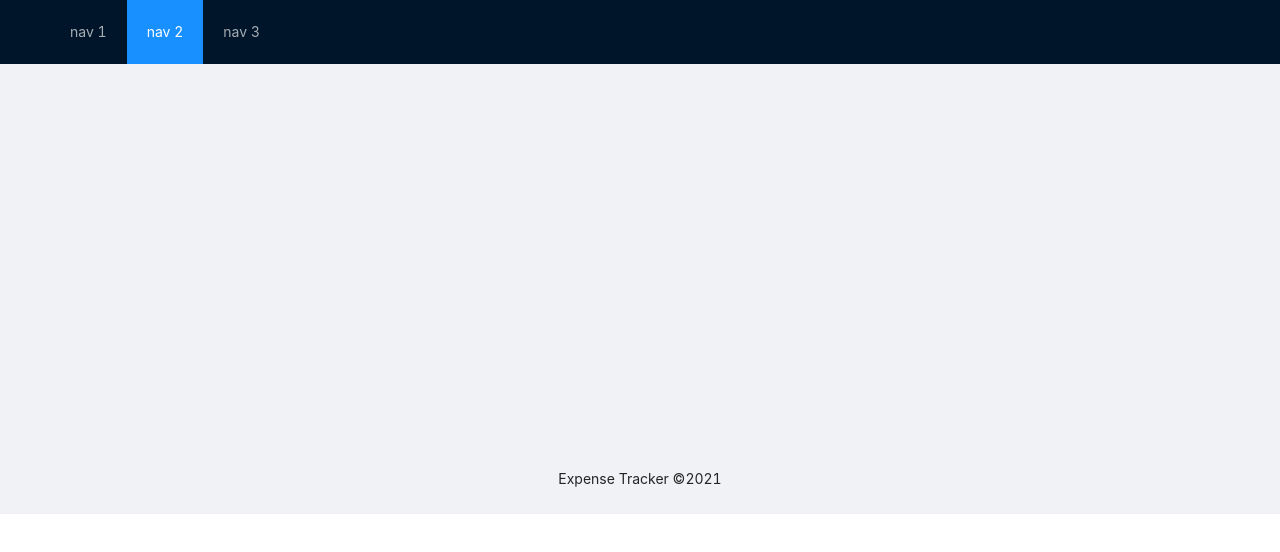
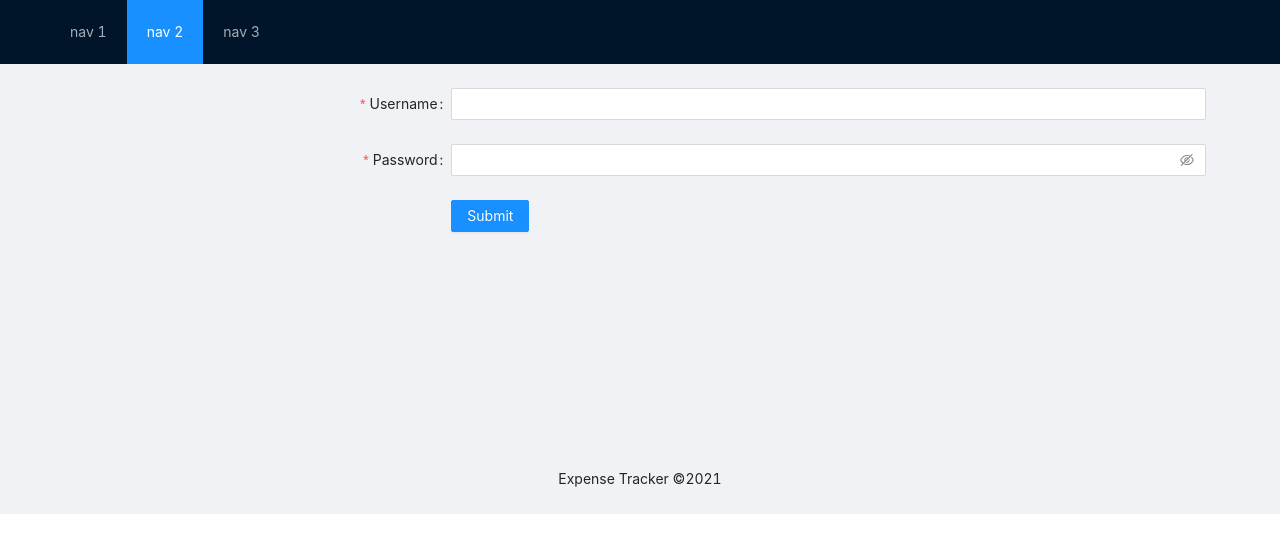
Before and after one commit to selcukbesli/expense-tracker, a React (Create React App) app: page /login in a window 1280 px wide. Shown: the top 552 px of the page. Built offline with nearby package versions, Linux system fonts and the light colour scheme.

Commit message:
Sign in page

```diff
--- a/src/App.tsx
+++ b/src/App.tsx
@@ -1,6 +1,7 @@
 import { Layout, Menu } from "antd";
 
 import { Route } from "react-router-dom";
+import Login from "./components/Login";
 import Signup from "./components/Signup";
 
 const { Header, Content, Footer } = Layout;
@@ -25,6 +26,7 @@ function App() {
           style={{ padding: 24, minHeight: 380 }}
         >
           <Route path="/register" component={Signup} />
+          <Route path="/login" component={Login} />
         </div>
       </Content>
       <Footer style={{ textAlign: "center" }}>Expense Tracker ©2021</Footer>
--- /dev/null
+++ b/src/components/Login.tsx
@@ -0,0 +1,68 @@
+import { Form, Input, Button, Result } from "antd";
+import { useHistory, useLocation } from "react-router-dom";
+import api from "../utils/api";
+import { showError } from "../utils/messages";
+
+const Login = () => {
+  const history = useHistory();
+  const location = useLocation<{ newSignUp?: boolean }>();
+
+  const onFinish = async (values: any) => {
+    try {
+      const res = await api.post("/users/login", values);
+      history.push("/");
+      console.log(res.data);
+    } catch (err) {
+      console.log({ err });
+      showError(err.response.data.errorMessage);
+    }
+  };
+
+  const onFinishFailed = (errorInfo: any) => {
+    console.log("Failed:", errorInfo);
+  };
+
+  return (
+    <Form
+      name="basic"
+      labelCol={{ span: 8 }}
+      wrapperCol={{ span: 16 }}
+      initialValues={{ remember: true }}
+      onFinish={onFinish}
+      onFinishFailed={onFinishFailed}
+    >
+      {location.state?.newSignUp && (
+        <Result
+          status="success"
+          title="You successfully signed up !"
+          subTitle="Please login using your credentials."
+        />
+      )}
+      <Form.Item
+        label="Username"
+        name="username"
+        rules={[{ required: true, message: "Please input your username!" }]}
+      >
+        <Input />
+      </Form.Item>
+
+      <Form.Item
+        label="Password"
+        name="password"
+        rules={[
+          { required: true, message: "Please input your password!", min: 6 },
+        ]}
+      >
+        <Input.Password />
+      </Form.Item>
+
+      <Form.Item wrapperCol={{ offset: 8, span: 16 }}>
+        <Button type="primary" htmlType="submit">
+          Submit
+        </Button>
+      </Form.Item>
+    </Form>
+  );
+};
+
+export default Login;
--- a/src/components/Signup.tsx
+++ b/src/components/Signup.tsx
@@ -1,6 +1,7 @@
-import { Form, Input, Button, message } from "antd";
+import { Form, Input, Button } from "antd";
 import { useHistory } from "react-router-dom";
 import api from "../utils/api";
+import { showError } from "../utils/messages";
 
 const Signup = () => {
   const history = useHistory();
@@ -26,14 +27,10 @@ const Signup = () => {
   const onFinish = async (values: any) => {
     try {
       await api.post("/users/register", values.user);
-      history.push("login");
+      history.push("login", { newSignUp: true });
     } catch (err) {
       showError(err.response.data.errorMessage);
     }
-  };
-
-  const showError = (errorMessage: string) => {
-    message.error(errorMessage);
   };
 
   return (
--- /dev/null
+++ b/src/utils/messages.ts
@@ -0,0 +1,9 @@
+import { message } from "antd";
+
+export const showError = (errorMessage: string) => {
+  message.error(errorMessage);
+};
+
+export const showSuccess = (successMessage: string) => {
+  message.success(successMessage);
+};
```
